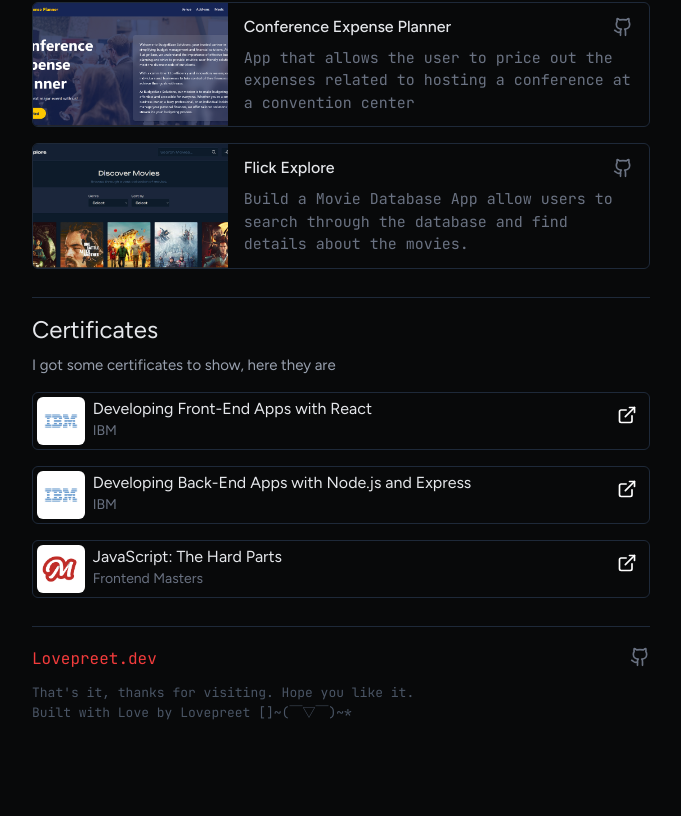
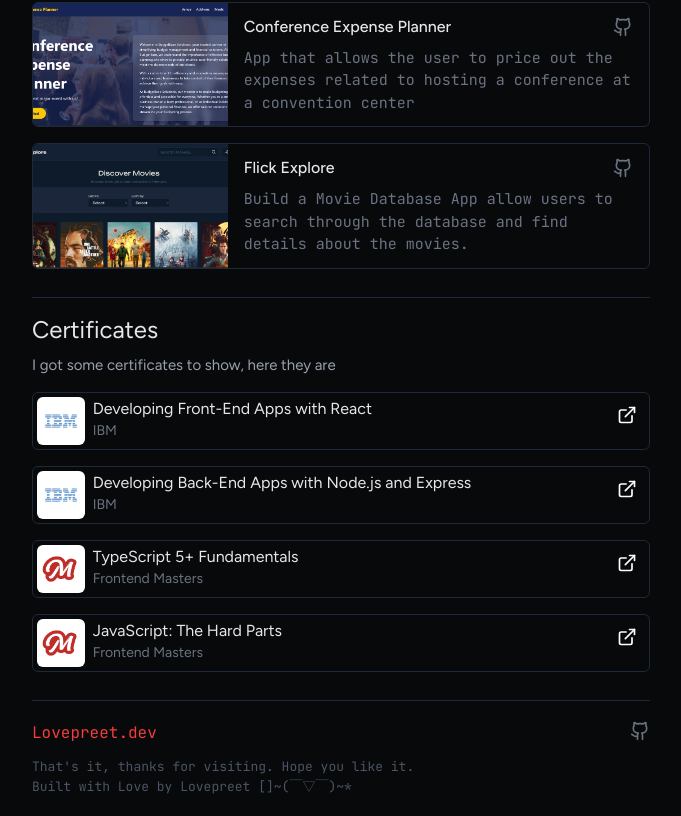
Before and after one commit to Lovepreet013/new-portfolio, a React (Vite) app: page / in a window 1280 px wide. Shown: the part 1712-2528 px from the top of the page, without its empty margins (299-980 px from the left). Before the commit the page ends 2454 px from the top, so only its background shows below. Built offline with nearby package versions, Linux system fonts and the light colour scheme.

Commit message:
added new certificate

```diff
--- a/src/component/section/CertificatesSection.jsx
+++ b/src/component/section/CertificatesSection.jsx
@@ -14,6 +14,12 @@
             src : "./IBM.png",
             link : "https://www.coursera.org/account/accomplishments/verify/5I2DAY8CYDT7",
             company : "IBM"
+        },
+        {
+            name : "TypeScript 5+ Fundamentals",
+            src : "./frontend-masters-social-preview.png",
+            link : "https://drive.google.com/file/d/1-mVcyk04BNzeuXYU-zJEC--u5byovYCx/view?usp=sharing",
+            company : "Frontend Masters"
         },
         {
             name : "JavaScript: The Hard Parts",
```
